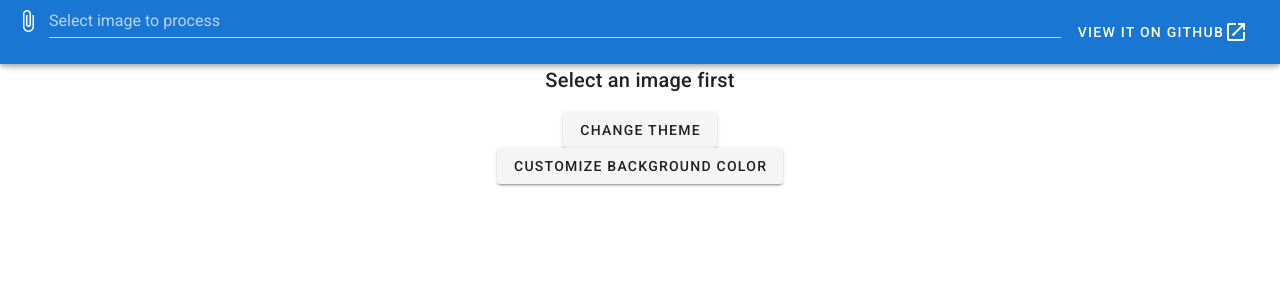
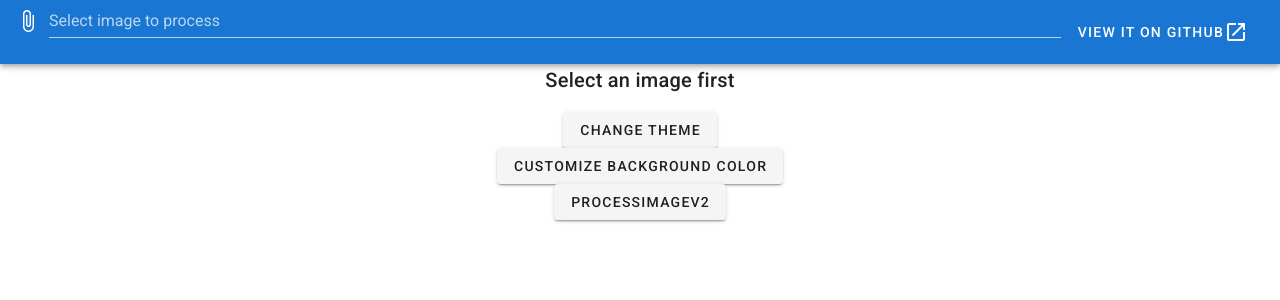
Before and after one commit to Laurence-042/color-change-image, a Vue app: page / in a window 1280 px wide. Shown: the top 300 px of the page. Built offline with nearby package versions, Linux system fonts and the light colour scheme.

Commit message:
basic v2

```diff
--- a/src/App.vue
+++ b/src/App.vue
@@ -22,7 +22,6 @@
         :style="{'background-color':advanceBackgroundColor, 'min-height': '100%'}"
       >
         <div v-show="isImageLoaded">
-          <div class="d-flex flex-column justify-center align-center">
           <canvas class="full-width" id="inputCanvas" @mousedown="pickColor"></canvas>
           <div class="d-flex flex-row justify-center">
             <p class="text-center text-h6" :style="{background:colorHint}">{{colorHint}}</p>
@@ -40,7 +39,6 @@
             </v-card>
           </v-dialog>
         </div>
-        </div>
         <div v-show="!isImageLoaded">
           <p class="text-center text-h6">Select an image first</p>
         </div>
@@ -52,9 +50,10 @@
           class="margin-auto"
           v-model="pickedBackgroundColor"
         ></v-color-picker>
+        <v-btn @click="processImageV2">processImageV2</v-btn>
 
-        <canvas v-show="false" class="full-width" id="outputCanvas"></canvas>
-        <img v-show="isImageProcessed" :src="imageOut">
+        <canvas class="full-width" id="outputCanvas" @mousedown="pickColor"></canvas>
+        <img v-show="isImageProcessed" :src="imageOut" class="full-width" />
       </div>
     </v-main>
   </v-app>
@@ -64,9 +63,26 @@
 ImageData.prototype.getChannelOfPixel = function (row, col, channel) {
   return this.data[row * (this.width * 4) + col * 4 + channel];
 };
+ImageData.prototype.getPixel = function (row, col) {
+  let baseOffset = row * (this.width * 4) + col * 4;
+  return [
+    this.data[baseOffset + 0],
+    this.data[baseOffset + 1],
+    this.data[baseOffset + 2],
+    this.data[baseOffset + 3],
+  ];
+};
 ImageData.prototype.setChannelOfPixel = function (row, col, channel, value) {
   this.data[row * (this.width * 4) + col * 4 + channel] = value;
 };
+ImageData.prototype.setPixel = function (row, col, value) {
+  let baseOffset = row * (this.width * 4) + col * 4;
+  this.data[baseOffset + 0] = value[0];
+  this.data[baseOffset + 1] = value[1];
+  this.data[baseOffset + 2] = value[2];
+  this.data[baseOffset + 3] = value[3];
+};
+
 export default {
   name: "App",
   data: () => ({
@@ -128,13 +144,12 @@ export default {
       this.estimatedTime = (width * height * 7) / 9068000;
     },
     pickColor(e) {
-      let x =
-        (e.layerX * this.inputCanvas.width) / this.inputCanvas.offsetWidth;
-      let y =
-        (e.layerY * this.inputCanvas.height) / this.inputCanvas.offsetHeight;
-      let raw_colorRGB = this.inputCanvas
-        .getContext("2d")
-        .getImageData(x, y, 1, 1).data;
+      let x = (e.layerX * e.target.width) / e.target.offsetWidth;
+      let y = (e.layerY * e.target.height) / e.target.offsetHeight;
+
+      let raw_colorRGB = e.target.getContext("2d").getImageData(x, y, 1, 1)
+        .data;
+      console.log(raw_colorRGB);
       this.colorRGB = {
         r: raw_colorRGB[0],
         g: raw_colorRGB[1],
@@ -187,7 +202,7 @@ export default {
           // get min available imageFrontData.Alpha
           let imgFront_pixel_alpha = 0;
           for (let color_channel = 0; color_channel < 3; color_channel++) {
-            let tmp;
+            let tmp = 0;
             if (
               imageInData.getChannelOfPixel(i, j, color_channel) >
               backgroundColor[color_channel]
@@ -255,6 +270,166 @@ export default {
       this.isImageProcessing = false;
       this.isImageProcessed = true;
     },
+    processImageV2() {
+      let getMaxChannel = (rgb, withIndex = false) => {
+        let indexOfMax = 0;
+
+        rgb = rgb.slice(0, 3);
+
+        let max = rgb.reduce((acc, current, i) =>
+          current > acc ? ((indexOfMax = i), current) : acc
+        );
+        return withIndex ? [indexOfMax, max] : max;
+      };
+
+      let getMinChannel = (rgb, withIndex = false) => {
+        let indexOfMin = 0;
+
+        rgb = rgb.slice(0, 3);
+
+        let min = rgb.reduce((acc, current, i) =>
+          current < acc ? ((indexOfMin = i), current) : acc
+        );
+        return withIndex ? [indexOfMin, min] : min;
+      };
+
+      let calcReferenceColorWithoutShadow = (rgb) => {
+        // rgb(105,140,224)=>rgb(120,159,255)
+        // 105*255/224 = 120
+        // 140*255/224 = 159
+        // 224*255/224 = 255
+        let res = [0, 0, 0];
+
+        let maxChannelValue = getMaxChannel(rgb);
+        for (let i = 0; i < 3; i++) {
+          res[i] = Math.round((rgb[i] * 255) / maxChannelValue);
+        }
+        return res;
+      };
+
+      let calcReferenceColorWithoutHighlight = (rgb) => {
+        // rgb(105,140,224)=>rgb(0,66,224)
+        // 224-105=119
+        // 224-140=84
+        // 224-119/119*224=0
+        // 224-84/119*224=66
+        let res = [0, 0, 0];
+
+        let minChannelValue = getMinChannel(rgb);
+        let maxChannelValue = getMaxChannel(rgb);
+        let tmp = maxChannelValue - minChannelValue;
+        for (let i = 0; i < 3; i++) {
+          res[i] = Math.round(
+            maxChannelValue -
+              ((maxChannelValue - rgb[i]) * maxChannelValue) / tmp
+          );
+        }
+        return res;
+      };
+
+      let calcBrightness = (rgb) => {
+        return rgb[0] ** 2 + rgb[1] ** 2 + rgb[2] ** 2;
+      };
+
+      let calcDistance = (rgb0, rgb1) => {
+        return (
+          (rgb0[0] - rgb1[0]) ** 2 +
+          (rgb0[1] - rgb1[1]) ** 2 +
+          (rgb0[2] - rgb1[2]) ** 2
+        );
+      };
+
+      let validateIfDoChange = (
+        backgroundRgbWithoutShadow,
+        backgroundRgbWithoutHighlight,
+        inputRgbWithoutShadow,
+        inputRgbWithoutHighlight
+      ) => {
+        let withoutShadowDistance = calcDistance(
+          backgroundRgbWithoutShadow,
+          inputRgbWithoutShadow
+        );
+        let withoutHighlightDistance = calcDistance(
+          backgroundRgbWithoutHighlight,
+          inputRgbWithoutHighlight
+        );
+        // console.log(withoutShadowDistance+", "+withoutHighlightDistance)
+        return withoutShadowDistance <4000 && withoutHighlightDistance <6000;
+      };
+
+      console.log(calcReferenceColorWithoutShadow([105, 140, 224]));
+      console.log(calcReferenceColorWithoutHighlight([105, 140, 224]));
+
+      // initialize
+      this.processStatus = [0, this.inputCanvas.height];
+      this.$nextTick();
+
+      this.outputCanvas.width = this.inputCanvas.width;
+      this.outputCanvas.height = this.inputCanvas.height;
+
+      let imageInData = this.inputCanvas
+        .getContext("2d")
+        .getImageData(0, 0, this.inputCanvas.width, this.inputCanvas.height);
+      let imageFrontData = this.outputCanvas
+        .getContext("2d")
+        .getImageData(0, 0, this.outputCanvas.width, this.outputCanvas.height);
+      let backgroundColor = [this.colorRGB.r, this.colorRGB.g, this.colorRGB.b];
+
+      let maximumBrightness = 3 * 255 ** 2;
+
+      let backgroundColorWithoutShadow = calcReferenceColorWithoutShadow(
+        backgroundColor
+      );
+      let backgroundColorWithoutHighlight = calcReferenceColorWithoutHighlight(
+        backgroundColor
+      );
+      let backgroundBrightness = calcBrightness(backgroundColor);
+
+      console.log(imageFrontData.width + " " + imageFrontData.height);
+
+      for (let i = 0; i < imageInData.height; i++) {
+        for (let j = 0; j < imageInData.width; j++) {
+          let inputPixel = imageInData.getPixel(i, j);
+          let inputBrightness = calcBrightness(inputPixel);
+          if (
+            !validateIfDoChange(
+              backgroundColorWithoutShadow,
+              backgroundColorWithoutHighlight,
+              calcReferenceColorWithoutShadow(inputPixel),
+              calcReferenceColorWithoutHighlight(inputPixel)
+            )
+          ) {
+            imageFrontData.setPixel(i, j, inputPixel);
+            continue;
+          }
+          // imageFrontData.setPixel(i, j, inputPixel);
+          if (inputBrightness > backgroundBrightness) {
+            // highlight
+            imageFrontData.setPixel(i, j, [255, 255, 255, 127]);
+            let alpha =
+              ((inputBrightness - backgroundBrightness) /
+                (maximumBrightness - backgroundBrightness)) *
+              255;
+            imageFrontData.setChannelOfPixel(i, j, 3, alpha);
+          } else {
+            // shadow
+            imageFrontData.setPixel(i, j, [0, 0, 0, 127]);
+            let alpha =
+              ((backgroundBrightness - inputBrightness) /
+                backgroundBrightness) *
+              255;
+            imageFrontData.setChannelOfPixel(i, j, 3, alpha);
+          }
+        }
+        this.processStatus[0] = i;
+        this.$nextTick();
+        console.log(i + "/" + imageInData.height);
+      }
+      this.outputCanvas.getContext("2d").putImageData(imageFrontData, 0, 0);
+      this.imageOut = this.outputCanvas.toDataURL();
+      this.isImageProcessing = false;
+      this.isImageProcessed = true;
+    },
   },
 };
 </script>
```
Also changed, not shown: 1 other file (tests, documents, lock files or other folders). Lines whose indentation alone changed are shown as unchanged.
